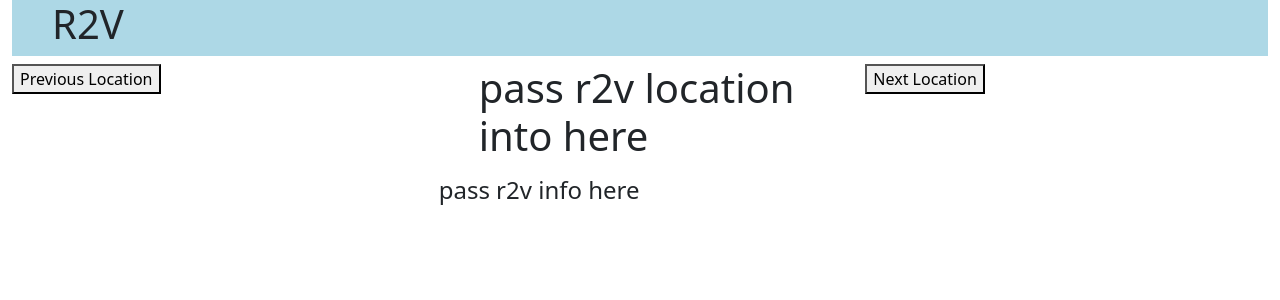
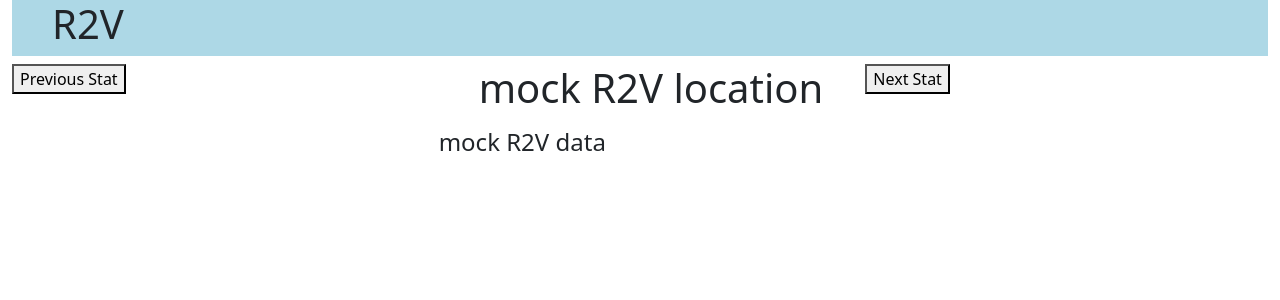
Before and after one commit to Djaypm89/CapFrontEnd, a React (Create React App) app: page / in a window 1280 px wide. Shown: the top 300 px of the page. Built offline with nearby package versions, Linux system fonts and the light colour scheme.

Commit message:
created component for one at a time data viewer

```diff
--- a/src/components/App.jsx
+++ b/src/components/App.jsx
@@ -1,14 +1,15 @@
 import React, { Component } from 'react';
 import './App.css'
 import TitleBar from './TitleBar/TitleBar';
+import StatViewer from './StatViewer/StatViewer';
 
 class App extends Component {
     constructor (props){
         super(props);
         this.stats = [
-            {location: "pass r2v location into here", statistics:"pass r2v info here"},
-            {location: "Miami, FL (hardcoded)", statistics:"rent: x, value: y. etc"},
-            {location: "Los Angeles, CA (hardcoded)", statistics:"rent: x, value: y. etc"}
+            {location: "mock R2V location", data:"mock R2V data"},
+            {location: "Miami, FL (hardcoded)", data:"rent: x, value: y. etc"},
+            {location: "Los Angeles, CA (hardcoded)", data:"rent: x, value: y. etc"}
 
         ];
 
@@ -17,7 +18,7 @@ class App extends Component {
         };
     }
 
-    goToNextLocaltion = () => {
+    goToNextStat = () => {
         // debugger;
         let tempStatNumber = this.state.statNumber;
         tempStatNumber++;
@@ -29,7 +30,7 @@ class App extends Component {
         });
     }
 
-    goToPreviousLocation = () => {
+    goToPreviousStat = () => {
         let tempStatNumber = this.state.statNumber;
         tempStatNumber--;
         if(tempStatNumber < 0) {
@@ -44,22 +45,7 @@ class App extends Component {
         return (
             <div className="container-fluid">
                 <TitleBar />
-                <div className="row">
-                    <div className="col-md-4">
-                        {/* more stuff here */}
-                        <button onClick={this.goToPreviousLocation}>Previous Location</button>
-                    </div>
-
-                    <div className="col-md-4">
-                        <h1>{this.stats[this.state.statNumber].location}</h1>
-                        <h4>{this.stats[this.state.statNumber].statistics}</h4>
-                    </div>
-
-                    <div className="col-md-4">
-                        {/* more stuff here */}
-                        <button onClick={this.goToNextLocaltion}>Next Location</button>
-                    </div>
-                </div>
+                <StatViewer stat={this.stats[this.state.statNumber]} nextStat={this.goToNextStat} previousStat={this.goToPreviousStat}/>
 
             </div>
         )
--- /dev/null
+++ b/src/components/StatViewer/StatViewer.jsx
@@ -0,0 +1,25 @@
+import React from 'react';
+
+
+const StatViewer = (props) => {
+    return (
+        <div className="row row-spacer">
+        <div className="col-md-4">
+            {/* more stuff here */}
+            <button onClick={props.previousStat}>Previous Stat</button>
+        </div>
+
+        <div className="col-md-4">
+            <h1>{props.stat.location}</h1>
+            <h4>{props.stat.data}</h4>
+        </div>
+
+        <div className="col-md-4">
+            {/* more stuff here */}
+            <button onClick={props.nextStat}>Next Stat</button>
+        </div>
+    </div>
+     );
+}
+
+export default StatViewer;
```
Also changed, not shown: src/components/StatViewer/StatViewer.css (added).
